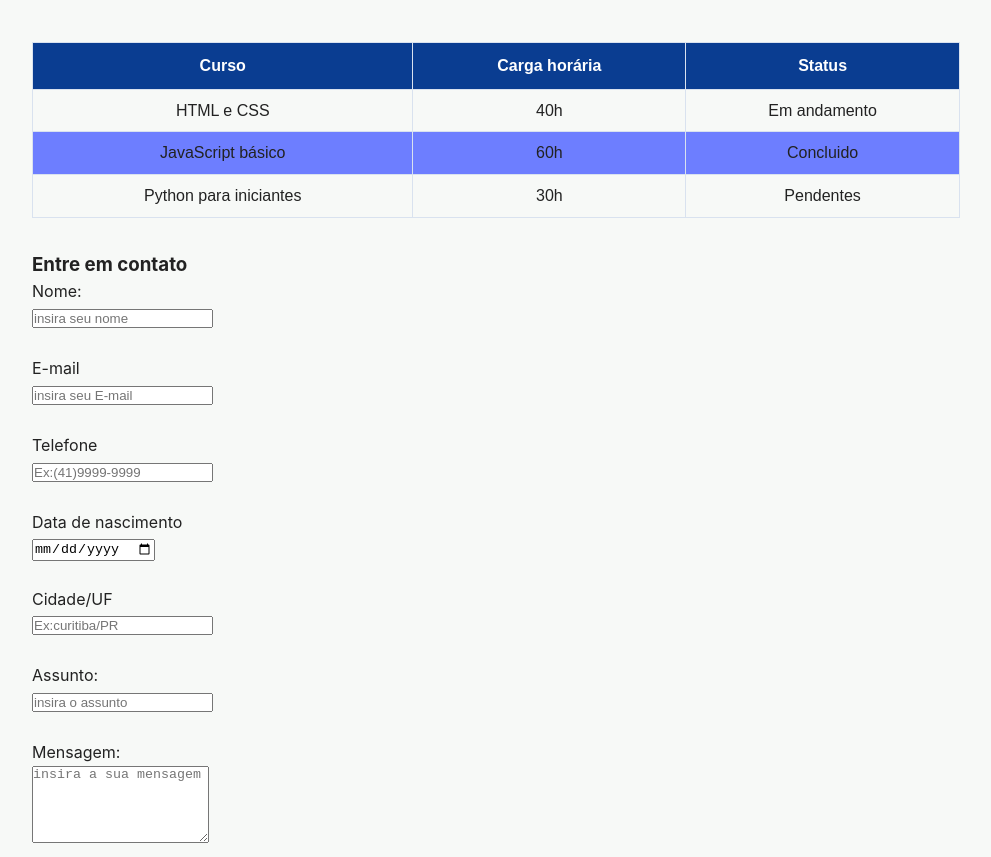
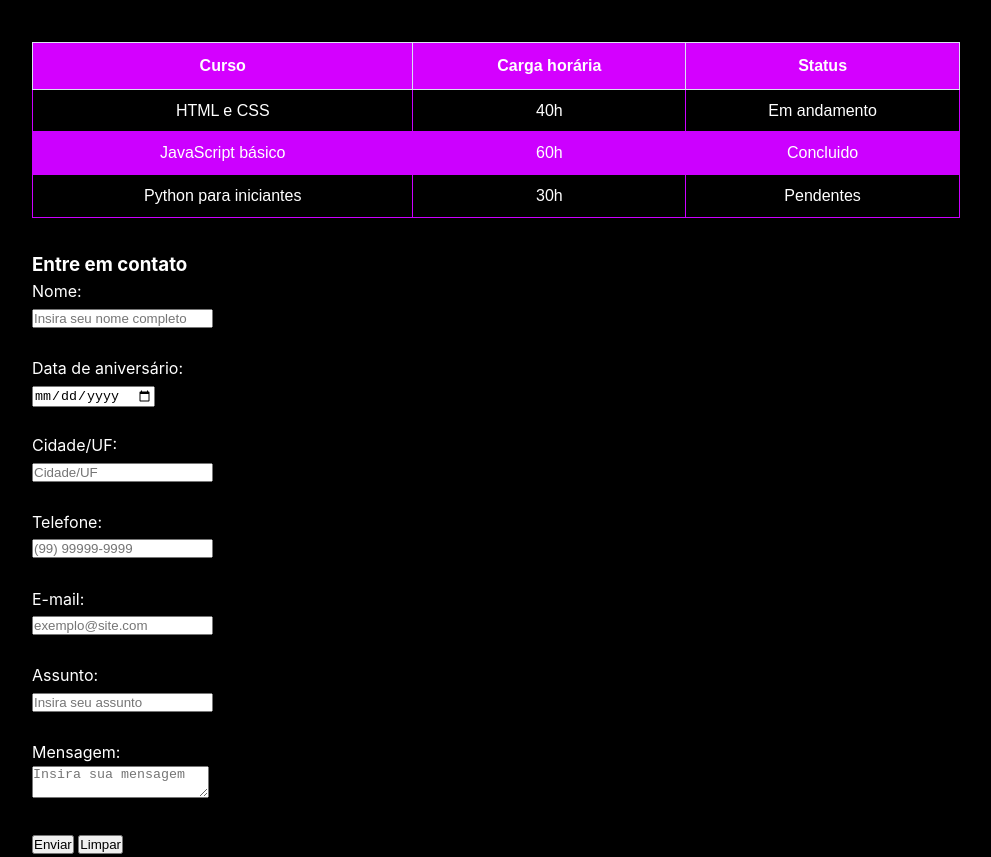
Before and after one commit to B4ck0s/aula_11_09, a plain HTML site: page index.html in a window 1280 px wide. Shown: the part 1080-1937 px from the top of the page, without its empty margins (144-1135 px from the left). Drawn offline with Linux system fonts and the light colour scheme.

Commit message:
Add files via upload

```diff
--- a/index.html
+++ b/index.html
@@ -26,7 +26,7 @@
         <p>Período: 3º ano</p>
         <p>Instituição: Colégio Estadual Profa. Dirce Celestino do Amaral</p>
         <video width="500" height="400" controls>
-            <source src="./videos/video.mp4" type="video/mp4">
+            <source src="./video/video.mp4" type="video/mp4">
         </video>
     </section>
 
@@ -99,28 +99,28 @@
         </table>
     </section>
 
-    <section id="formulario-contato">
+    <section id="formulário-contato">
         <h3>Entre em contato</h3>
-       <form action="#" method="post">
-       <label for="Nome">Nome:</label><br>
-       <input type="text" id="nome" name="nome" placeholder="insira seu nome" required><br><br>
-       <label for="E-mail">E-mail</label><br>
-       <input type="email"id="email" name="email" placeholder="insira seu E-mail" required><br><br>
-       <label for="telefone">Telefone</label><br>
-       <input type="tel" id="tel" name="telefone" placeholder="Ex:(41)9999-9999"><br><br>
-       <label for="date">Data de nascimento</label><br>
-       <input type="date" id="data" name="data"><br><br>
-       <label for="local">Cidade/UF</label><br>
-       <input type="text" id="local" name="local" placeholder="Ex:curitiba/PR"><br><br>
-       <label for="assunto">Assunto:</label><br>
-       <input type="text" id="assunto" name="assunto" placeholder="insira o assunto"><br><br>
-       <label for="assunto">Mensagem:</label><br>
-       <textarea name="mensagem" id="mensagem" placeholder="insira a sua mensagem" rows="5"></textarea><br><br>
+        <form action="#" method="post">
+        <label for="nome">Nome:</label><br>
+        <input type="text" id="nome" name="nome" placeholder="Insira seu nome completo" required><br><br>
+        <label for="aniversario">Data de aniversário:</label><br>
+        <input type="date" id="aniversario" name="aniversario" required><br><br>
+        <label for="cidade">Cidade/UF:</label><br>
+        <input type="text" id="cidade" name="cidade" placeholder="Cidade/UF" required><br><br>
+        <label for="telefone">Telefone:</label><br>
+        <input type="tel" id="telefone" name="telefone" placeholder="(99) 99999-9999" required><br><br>
+        <label for="email">E-mail:</label><br>
+        <input type="email" id="email" name="email" placeholder="exemplo@site.com" required><br><br>
+        <label for="assunto">Assunto:</label><br>
+        <input type="text" id="assunto" name="assunto" placeholder="Insira seu assunto"><br><br>
+        <label for="mensagem">Mensagem:</label><br>
+        <textarea id="mensagem" name="mensagem" placeholder="Insira sua mensagem" row="5"></textarea><br><br>
+        <button type="submit">Enviar</button>
+        <button type="reset">Limpar</button>
+        </form>
+    </section>
 
-       <button type="submit">Enviar</button>
-       <button type="reset">Limpar</button>
-       </form>
-   </section>
      <!-- Contato -->
     <footer id="contato">
         <h3>Contato</h3>
--- a/style.css
+++ b/style.css
@@ -5,11 +5,11 @@
 }
 
 :root{
-    --cor-fundo: #f7f9f7;
-    --cor-texto: #222;
-    --cor-primaria: #0a3d91;
-    --cor-secundaria: #0f6fd6;
-    --cor-borda: #d9e2ef;
+    --cor-fundo: #000000;
+    --cor-texto: #ffffff;
+    --cor-primaria: #a600ff;
+    --cor-secundaria: #b94ee8;
+    --cor-borda: #9900ff;
 }
 
 html{
@@ -35,7 +35,7 @@ main, header, section, footer {
     padding-bottom: 16px;
     border-bottom: 1px solid var(--cor-secundaria);
     border-radius: 6px;
-    background: #ffff;
+    background: #b300ff;
 }
 
 table {
@@ -46,8 +46,8 @@ table {
 }
 
 th {
-    background-color: #0a3d91;
-    color: white;
+    background-color: #d400ff;
+    color: rgb(255, 255, 255);
     padding: 10px;
     text-align: center;
     border: 1px solid #d9e2ef;
@@ -55,7 +55,7 @@ th {
 
 td {
     padding: 8px;
-    border: 1px solid #d9e2ef;
+    border: 1px solid #cc00ff;
     text-align: center;
 }
 
@@ -64,5 +64,5 @@ tbody tr:hover{
 }
 
 tbody tr:nth-child(even){
-    background-color: #6d7eff;
+    background-color: #cc00ff;
 }
```
Also changed, not shown: service-worker.js (added, +11 -0 lines), manifest.json (added), 1 other file.
